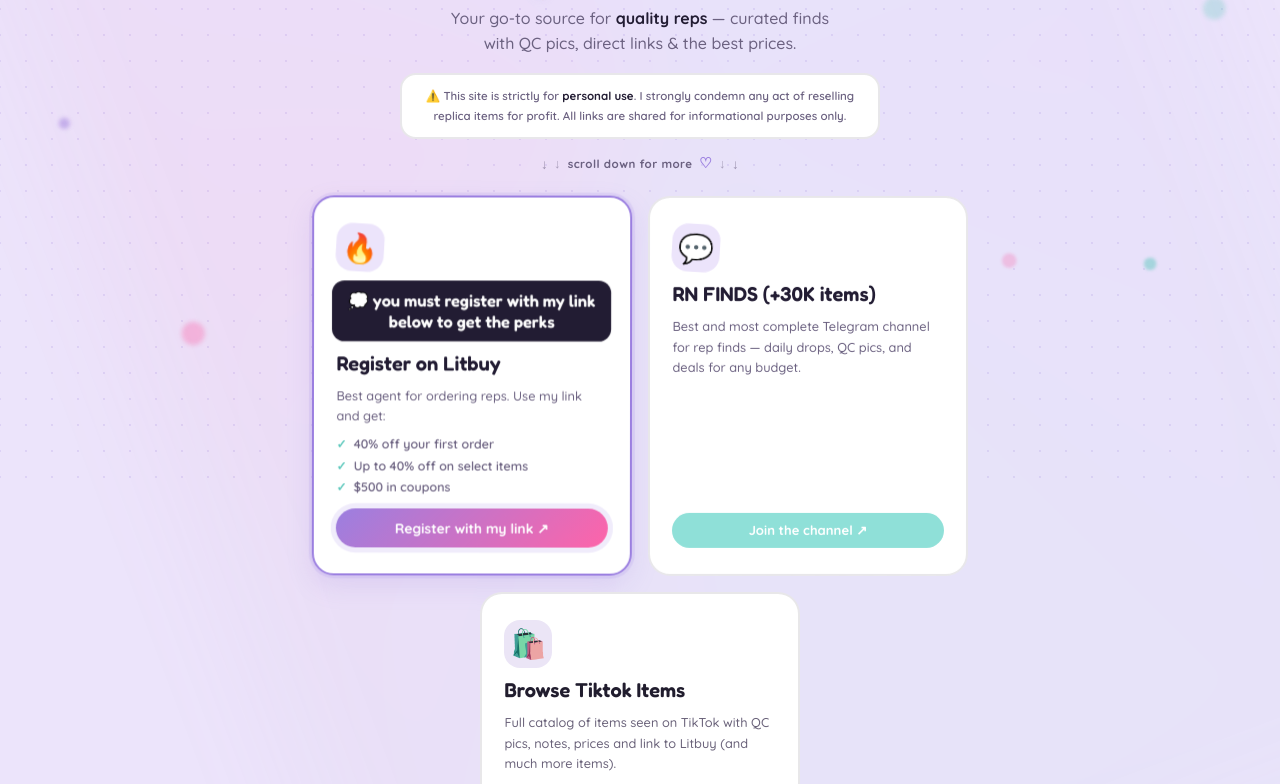
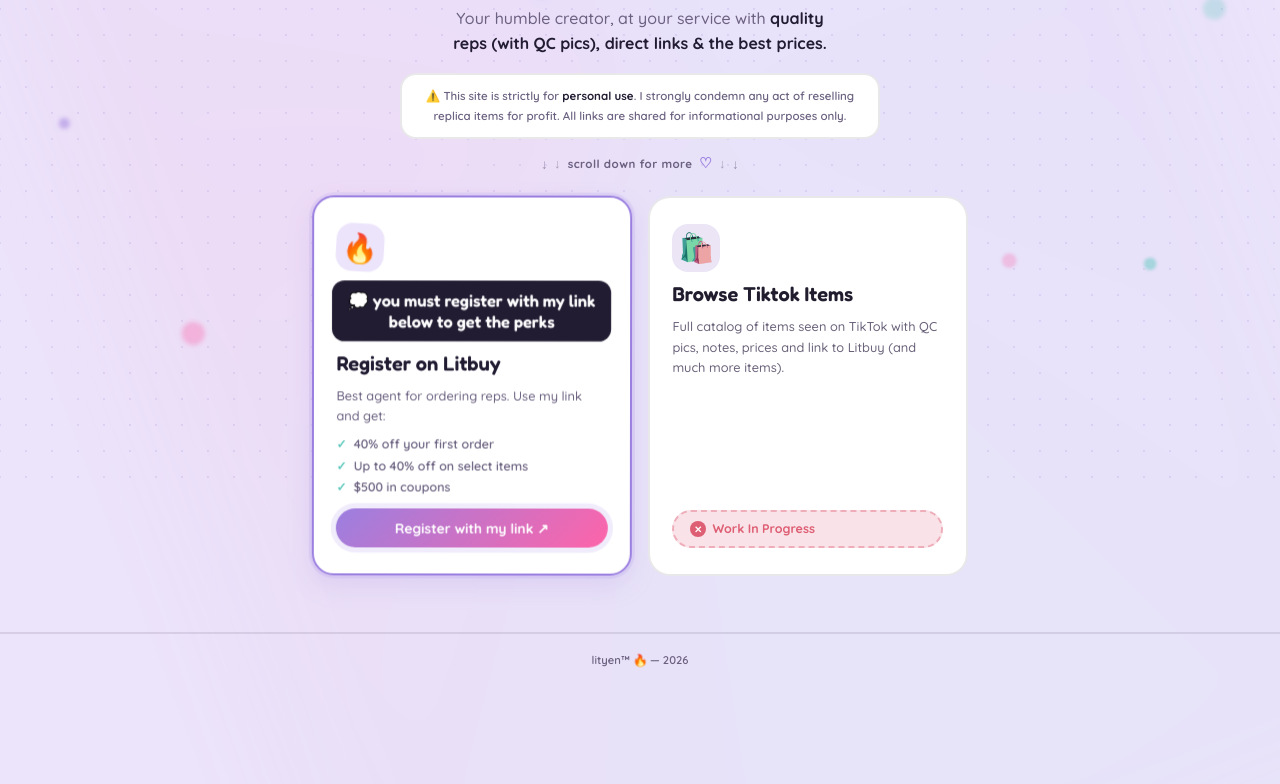
Before and after one commit to YazWare/lityen.digital, a plain HTML site: page index.html in a window 1280 px wide. Shown: the part 303-1087 px from the top of the page. After the commit the page ends 989 px from the top, so only its background shows below. Drawn offline with Linux system fonts and the light colour scheme.

Commit message:
Update index.html

```diff
--- a/index.html
+++ b/index.html
@@ -397,7 +397,7 @@
     <span class="sparkle sparkle-3">✨</span>
     <div class="hero-title">LIT<span>YEN</span></div>
   </div>
-  <p class="hero-sub">Your go-to source for <strong>quality reps</strong> — curated finds with QC pics, direct links & the best prices.</p>
+  <p class="hero-sub">Your humble creator, at your service with <strong>quality reps (with QC pics), direct links & the best prices.</strong></p>
 
   <p class="warning-box">
     ⚠️ This site is strictly for <strong>personal use</strong>. I strongly condemn any act of reselling replica items for profit. All links are shared for informational purposes only.
@@ -426,12 +426,6 @@
       <span class="cta-btn cta-btn-lavender">Register with my link ↗</span>
     </a>
 
-    <a href="https://t.me/+pKPp6b0j76s4ZDcx" target="_blank" rel="noopener" class="cta">
-      <div class="cta-icon">💬</div>
-      <div class="cta-title">RN FINDS (+30K items)</div>
-      <div class="cta-desc">Best and most complete Telegram channel for rep finds — daily drops, QC pics, and deals for any budget.</div>
-      <span class="cta-btn cta-btn-mint">Join the channel ↗</span>
-    </a>
 
     <div class="cta cta-disabled" aria-disabled="true">
       <div class="cta-icon">🛍️</div>
```
